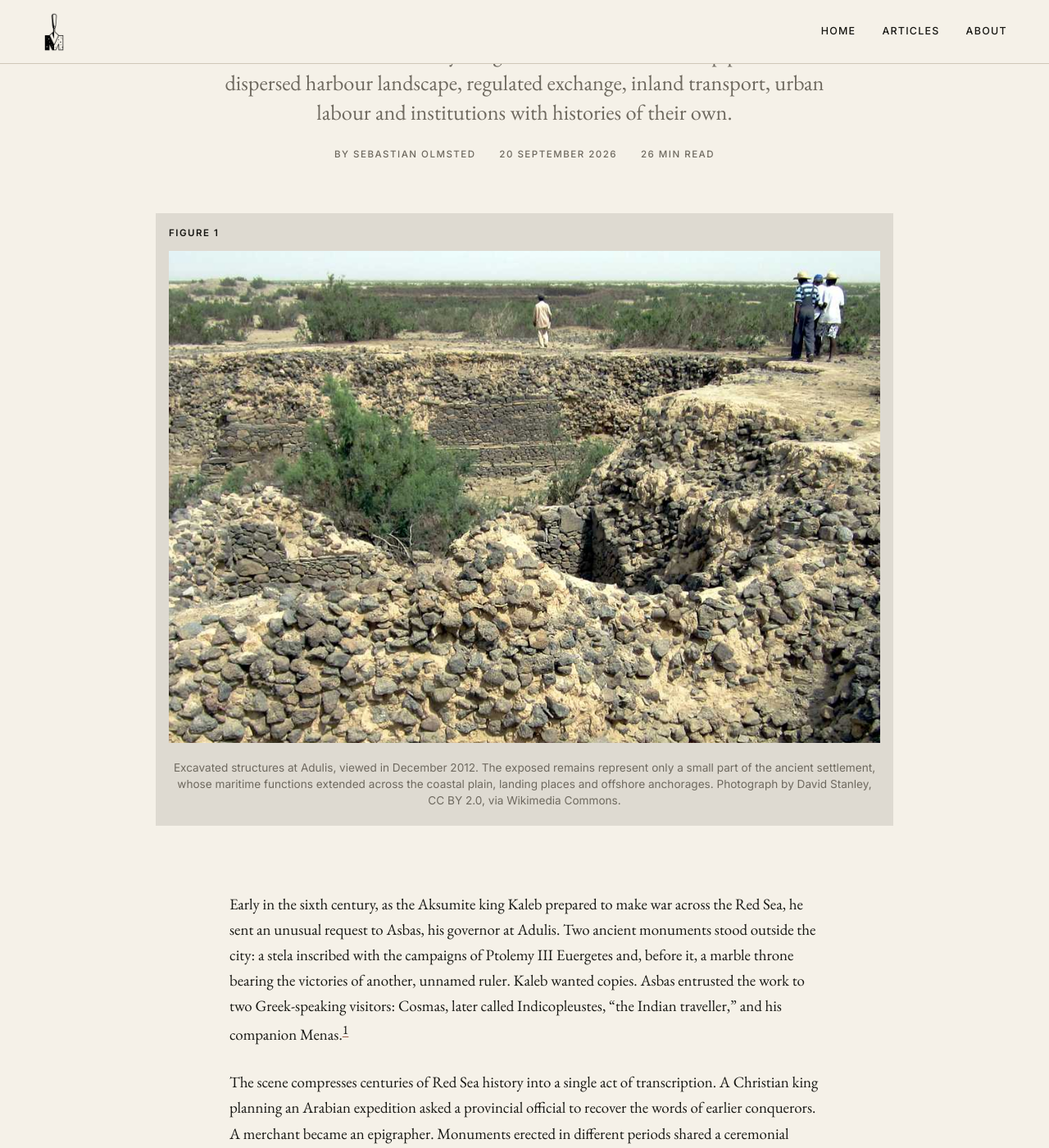
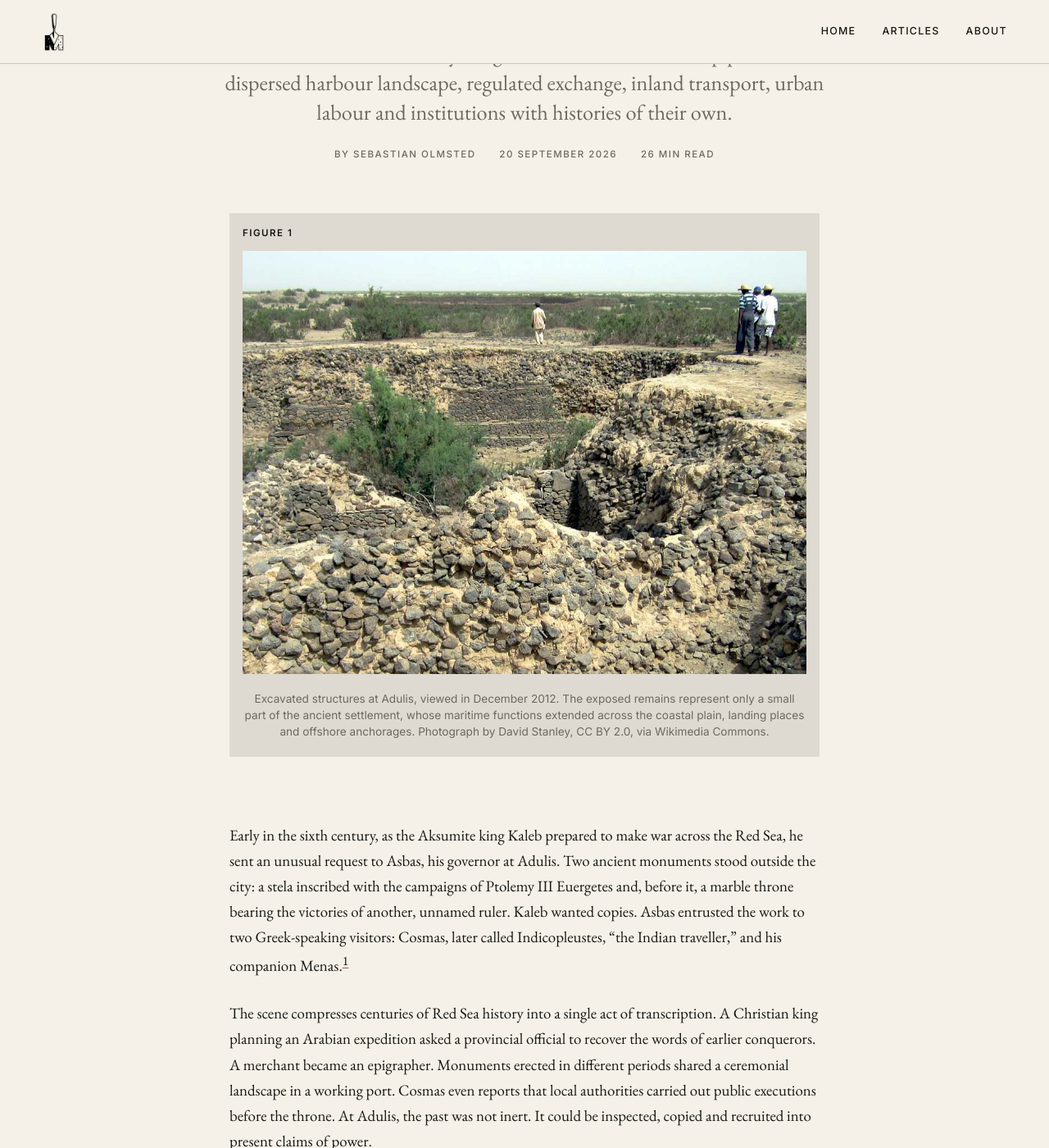
Before and after one commit to basolmsted-blip/mnemosyne-online, a Jekyll site: the page built from _posts/2026-09-20-adulis-the-city-behind-the-port.md, in a window 1280 px wide and 1400 px high, scrolled down 418 px. Shown: the whole window at 82% size. Built offline with Jekyll 4.4.1, drawn with Linux system fonts in a browser that asks for light colours.

Commit message:
Add files via upload

```diff
--- a/assets/css/style.css
+++ b/assets/css/style.css
@@ -130,17 +130,18 @@ a:hover { color: var(--terracotta); }
 .page-header > p:last-child { color: var(--muted); font-size: 1.4rem; }
 .prose { max-width: var(--measure); }
 .prose p { margin: 0 0 1.45em; }
-.prose h2 { margin: 2.5em 0 .7em; font-size: 2rem; line-height: 1.15; font-weight: 500; }
-.prose h3 { margin: 2em 0 .6em; font-size: 1.45rem; font-weight: 500; }
+.prose h2 { margin: 1.65em 0 .7em; font-size: 2rem; line-height: 1.15; font-weight: 500; }
+.prose h3 { margin: 1.5em 0 .6em; font-size: 1.45rem; font-weight: 500; }
 .prose blockquote { margin: 2.5rem 0; padding-left: 1.5rem; border-left: 2px solid var(--terracotta); color: var(--muted); font-style: italic; }
 .prose figure {
+  width: 100%;
   margin: 3rem 0;
   padding: 1rem 1rem 1.25rem;
   background: var(--figure-paper);
 }
 .figure-label { margin: 0 0 .85rem; color: var(--ink); font: 700 .72rem/1.4 var(--sans); letter-spacing: .13em; text-align: left; text-transform: uppercase; }
 .prose figcaption, .hero-figure figcaption { margin-top: 1.25rem; color: var(--muted); font: .85rem/1.5 var(--sans); text-align: center; }
-.prose .wide-figure { width: min(100vw - 3rem, 1080px); max-width: none; margin-left: 50%; transform: translateX(-50%); }
+.prose .wide-figure { width: 100%; max-width: none; margin-left: 0; transform: none; }
 
 .archive-list { border-top: 1px solid var(--line); }
 .archive-item { display: grid; grid-template-columns: 170px 1fr; gap: 2rem; padding: 2rem 0; border-bottom: 1px solid var(--line); }
@@ -162,7 +163,7 @@ a:hover { color: var(--terracotta); }
 }
 .article-subtitle { max-width: 760px; margin: 0 auto 1.6rem; color: var(--muted); font-size: clamp(1.25rem, 2.2vw, 1.65rem); line-height: 1.35; }
 .article-meta { display: flex; justify-content: center; flex-wrap: wrap; gap: .8rem 1.8rem; }
-.hero-figure { width: min(900px, 100%); margin: 0 auto 5rem; padding: 1rem 1rem 1.25rem; background: var(--figure-paper); }
+.hero-figure { width: min(var(--measure), 100%); margin: 0 auto 5rem; padding: 1rem 1rem 1.25rem; background: var(--figure-paper); }
 .hero-figure img { width: 100%; max-height: 600px; object-fit: cover; }
 .article-body { margin-inline: auto; }
 .article-contents { margin: 3rem 0; padding: 1.5rem 1.75rem; border-block: 1px solid var(--line); }
```
